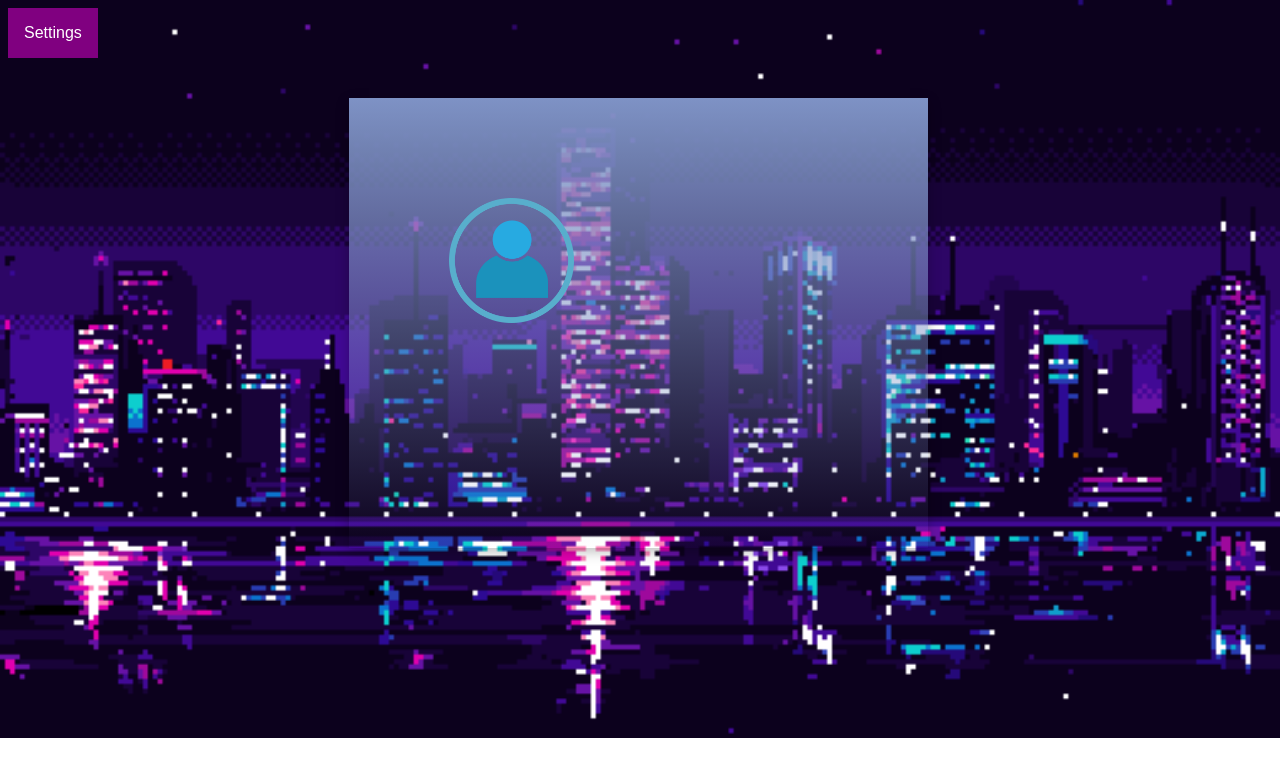
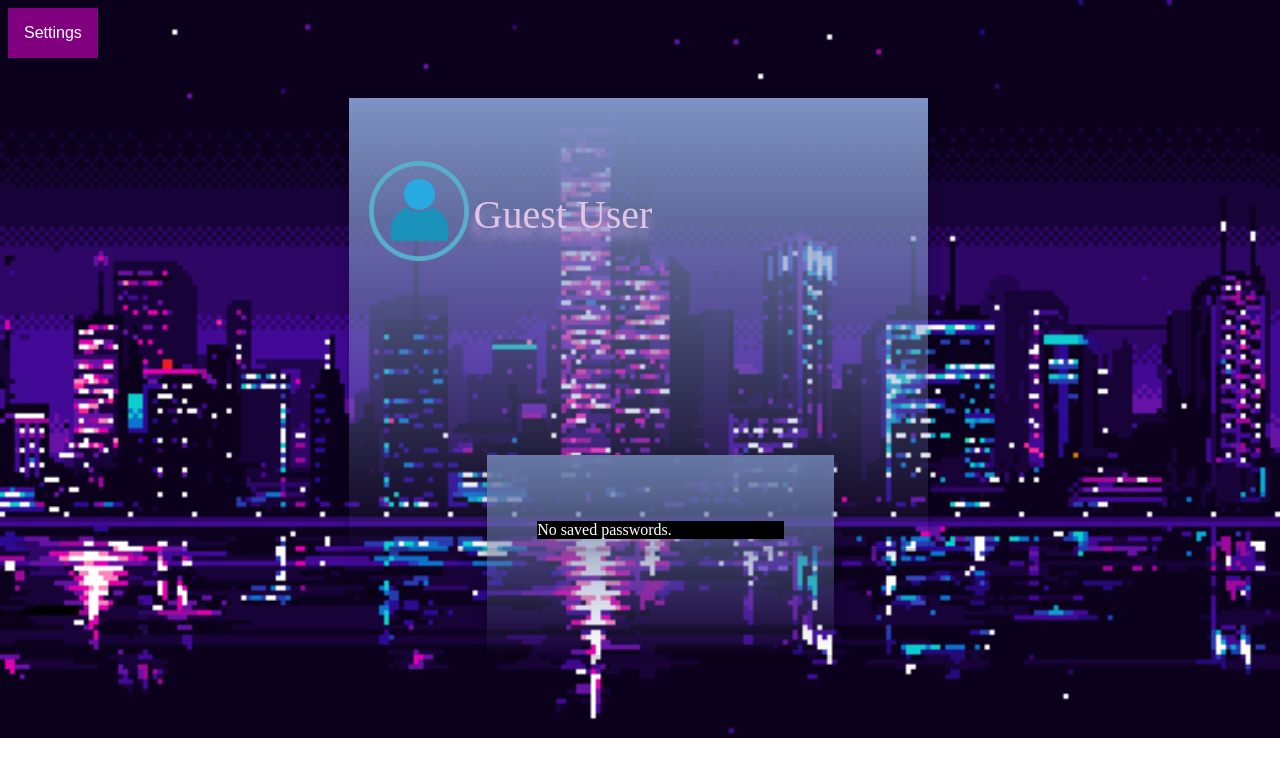
Before and after one commit to JustinL11/PassGen, a plain HTML site: page account_settings.html in a window 1280 px wide. Drawn offline with nearby package versions, Linux system fonts and the light colour scheme.

Commit message:
Save Passwords into Account Manage
Added more elements to Account managements and shifted over the save passwords into that html page. Now that link will go straight to account managements

```diff
--- a/account_settings.html
+++ b/account_settings.html
@@ -43,10 +43,45 @@
 
     <div class = "box">
         <div>
-        <div id="Profile_image">
-        <img src="Profile Icon.png" style="width:125px;height:125px;">
+        <div id="Profile_image"> <h2> Guest User </h2>
+        <img class="ProfileIMG" src="Profile Icon.png">
+
         </div>
     </div>
+
+    <body>
+
+        <div class = "innerbox">
+
+            <p id="passwordList" style="background-color: black; color: white;">
+                <!-- Passwords will be displayed here -->
+            </p>
+
+            <script>
+                // Retrieve saved passwords from local storage
+                const savedPasswords = JSON.parse(localStorage.getItem('savedPasswords')) || [];
+
+                // Display saved passwords on the page
+                const passwordListContainer = document.getElementById('passwordList');
+
+                if (savedPasswords.length > 0) {
+                    const ul = document.createElement('ul');
+
+                    savedPasswords.forEach(password => {
+                        const li = document.createElement('li');
+                        li.textContent = password;
+                        ul.appendChild(li);
+                    });
+
+                    passwordListContainer.appendChild(ul);
+                } else {
+                    passwordListContainer.textContent = 'No saved passwords.';
+                }
+            </script>
+
+        </div>
+
+    </body>
 
     <script>
     // Dropdown menu logic
--- a/style.css
+++ b/style.css
@@ -55,6 +55,20 @@
         /* box-shadow: 1px 4px 3px 6px rgba(0, 0, 0, 0.25) inset, 0px 4px 4px 10px rgba(0, 0, 0, 0.25); */
     }
 
+    .innerbox{
+      margin:0%;
+      position:relative ;
+      top: 40px;
+      left: 10%;
+
+      padding:50px;
+      width: 65%;
+      height: 100px;
+      background: linear-gradient(180deg, #6678a5 0%, rgba(152, 181, 255, 0.00) 100%);
+      box-shadow: 0px 4px 12px 0px rgba(0, 0, 0, 0.25);
+
+  }
+
 /* Fizxed background */
     body {
         background-image: url("gamerdude.gif");
@@ -77,10 +91,35 @@ font-weight: 400;
       line-height: normal;
     }
 
+    h2{ /* TODO: Fix the centering */
+      position: relative;
+      left: 5%;
+      width: 50%;
+      bottom: 40px;
+      color: #dfc5e6;
+      text-align: center;
+      font-size: 40px;
+      text-shadow: -1px 10px 10px #b297d4;
+      font-family: Londrina Sketch;
+      font-style: normal;
+      font-weight: 400;
+      line-height: normal;
+    }
+
 .bubbles{
         position: relative;
         right: 100px;
         width: 145%;
+}
+
+.ProfileIMG{
+  position: relative;
+  bottom: 150px;
+  right: 80px;
+  width:100px;
+  height:100px;
+  padding: 0;
+  margin: 0;
 }
 
 /* Dropdown stuff */
```
Also changed, not shown: passgen.html (+1 -1 lines), savedpasswords.html (deleted, +0 -39 lines). Lines whose indentation alone changed are shown as unchanged.
